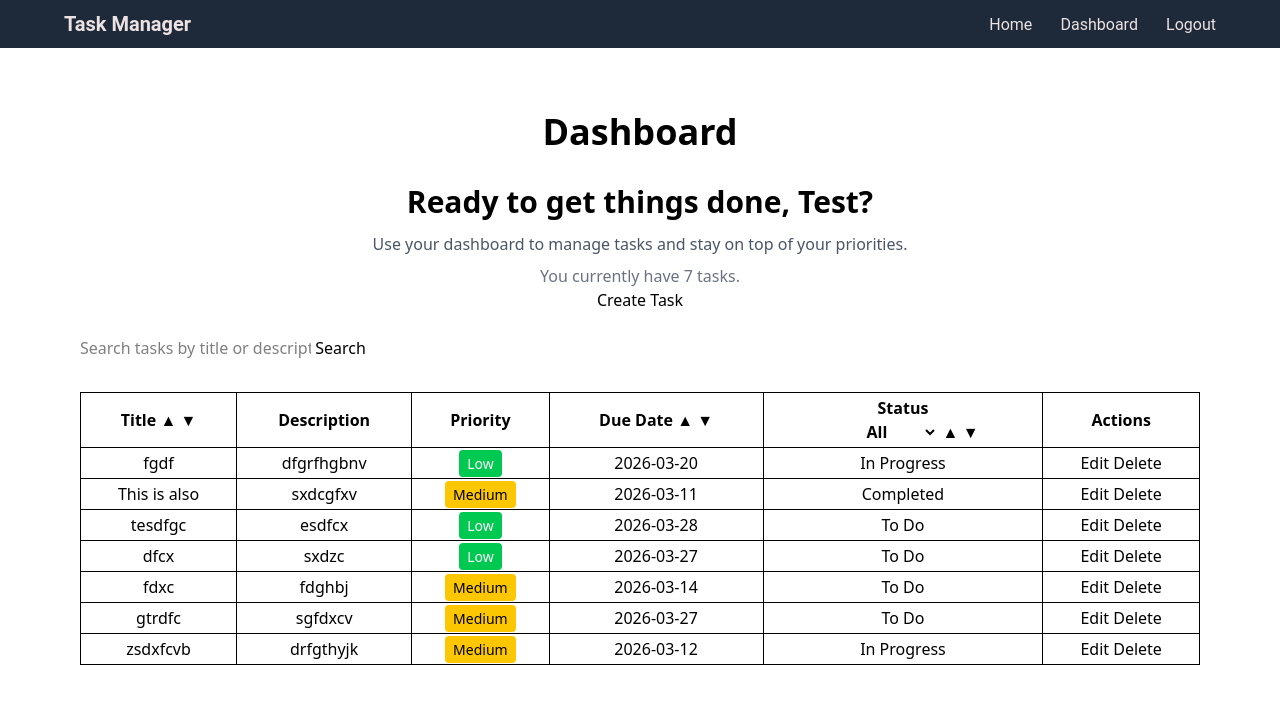
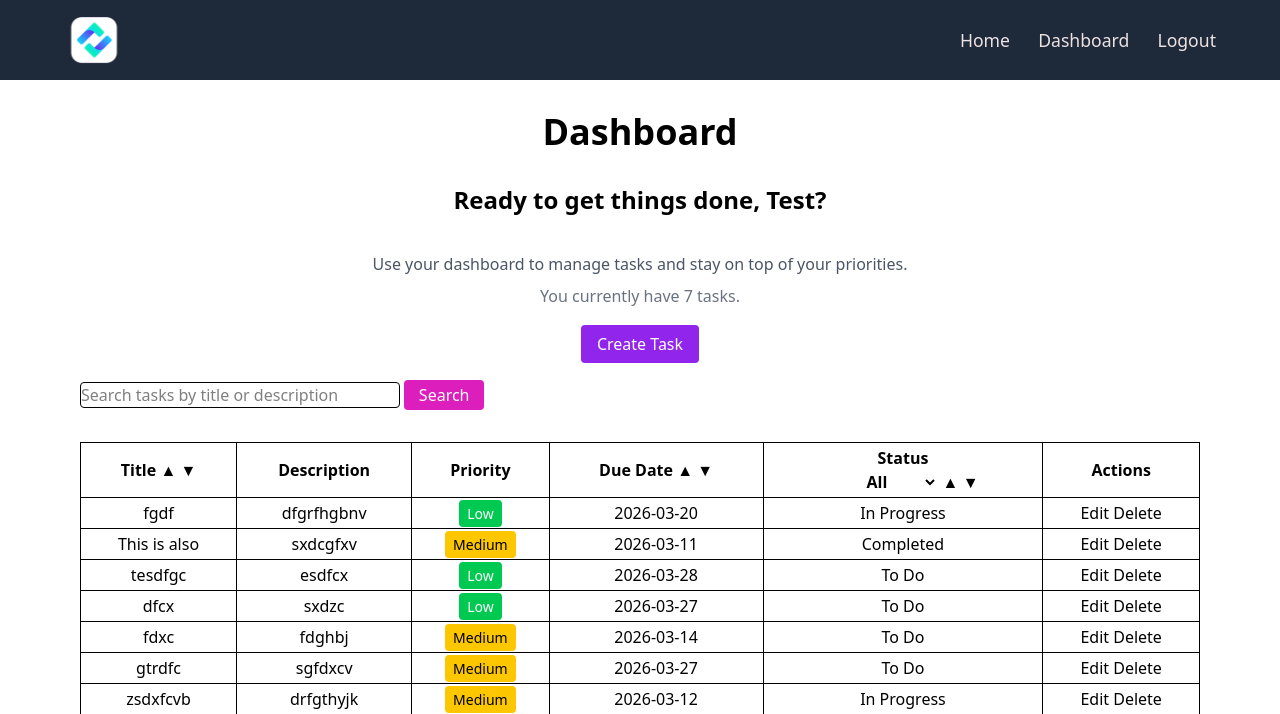
Before and after one commit to Sahar-53/Final-Project, a Flask app: page /tasks in a window 1280 px wide. Shown: the top 714 px of the page. Run offline with Flask 3, Linux system fonts and the light colour scheme; a user stored in the database is signed in.

Commit message:
styling added

```diff
--- a/static/main.css
+++ b/static/main.css
@@ -1,54 +1,7 @@
-/*
-.button{
-background-color: #2563eb;
-color: white;
-padding: 0.5rem 1rem;
-border-radius: 0.25rem;
-text-decoration: none;
-
-}
-
-.button:hover{
-    background-color: #1d4ed8;
-}
-
-.button-container{
-    text-align: center;
-    margin-bottom: 1.5rem;
-}
-*/
-
-th, td {
-    border: 1px solid black;
-    padding: 3px;
-    text-align: center;
-}
-
-nav {
-  position: fixed;
-  top: 0;
-  left: 0;
-  width: 100%;
-  padding: 10px 0px;
-  z-index: 1000;
-}
-nav ul {
-    list-style-type: none;
-    margin: 0;
-    padding: 0;
-    display: flex;
-    justify-content: right;
-    align-items: center;
-}
-nav li {
-    margin: 0 4px;
-    border: 2px solid rgb(236, 226, 226);
-    padding: 5px 40px;
-    background-color: rgb(81, 87, 88);
-}
+/* Nav bar styling */
 nav a {
     color: rgb(236, 226, 226);
-    font-family: roboto;
+    font-size: 1.1rem;
     text-decoration: none;
     position: relative;
 }
@@ -57,8 +10,57 @@ nav a:hover {
     border-bottom: 2px solid #ffffff;
 }
 
+/* Tasks Table styling */
+th, td {
+    border: 1px solid black;
+    padding: 3px;
+    text-align: center;
+}
+
+/* Create button styling */
+#create {
+background-color: #9225eb;
+color: white;
+padding: 0.5rem 1rem;
+border-radius: 0.25rem;
+}
+
+#create:hover {
+  box-shadow:0 8px 10px 0 rgba(121, 62, 115, 0.6)
+}
+
+
+/* Search button styling */
+#search {
+background-color: #db1ebc;
+color: white;
+border-radius: 0.25rem;
+width: 80px;
+height: 30px;
+}
+
+#search:hover {
+  box-shadow:0 8px 10px 0 rgba(190, 96, 175, 0.6)
+}
+
+/* Show All Tasks button styling */
+#clear {
+background-color: #9225eb;
+color: white;
+padding: 0.5rem 1rem;
+border-radius: 0.25rem;
+}
+
+#clear:hover {
+  box-shadow:0 8px 10px 0 rgba(121, 62, 115, 0.6)
+}
+
+
+
+
+
 .flash-message{
-    color: rgb(138, 17, 17);
+    color: rgb(187, 16, 16);
     font-weight: bold;
     margin-bottom: 10px;
 }
--- a/templates/base.html
+++ b/templates/base.html
@@ -12,11 +12,11 @@
 </head>
 
 <body>
-    <nav class="bg-gray-800 text-white p-4">
+    <nav class="fixed top-0 left-0 w-full bg-gray-800 text-white p-4 z-50">
     <div class="flex justify-between items-center max-w-6xl mx-auto">
 
-        <!-- Logo / Home -->
-        <a href="" class="text-xl font-bold">Task Manager</a>
+        <!-- Logo -->
+        <img src="{{ url_for('static', filename='logo.png') }}" alt="Logo" class="h-12 w-15">
 
         <!-- Navigation Links -->
         <div class="space-x-6">
@@ -24,11 +24,11 @@
             <a href="/" class="hover:text-gray-300">Home</a>
 
             {% if current_user.is_authenticated %}
-                <a href="/tasks" class="hover:text-gray-300">Dashboard</a>
-                <a href="/logout" class="hover:text-gray-300">Logout</a>
+                <a href="/tasks">Dashboard</a>
+                <a href="/logout">Logout</a>
             {% else %}
-                <a href="/login" class="hover:text-gray-300">Login</a>
-                <a href="/register" class="hover:text-gray-300">Register</a>
+                <a href="/login">Login</a>
+                <a href="/register">Register</a>
             {% endif %}
 
         </div>
--- a/templates/tasks.html
+++ b/templates/tasks.html
@@ -2,13 +2,16 @@
 {% block title %}<title>Tasks</title>{% endblock %}
 {% block content %}
 
-
+<!---- Heading on the page ---->
 <h1 class="text-4xl font-bold text-center mt-4 mb-8"> Dashboard </h1>
 
-<h2 class="text-3xl font-bold text-center mt-6">
+
+<!---- Text under heading ---->
+<div class="text-center mb-6">
+<h2 class="text-2xl font-bold text-center mt-6">
     Ready to get things done, {{ current_user.username }}?
 </h2>
-
+<br>
 <p class="text-center text-gray-600 mt-3">
     Use your dashboard to manage tasks and stay on top of your priorities.
 </p>
@@ -16,10 +19,14 @@
 <p class="text-center mt-2 text-gray-500">
     You currently have {{ tasks|length }} tasks.
 </p>
+</div>
 
+
+<!---- Create task button ---->
 <div class="text-center mb-6">
-    <a class="button" href="{{ url_for('create_task') }}"> Create Task </a>
+    <a id="create" href="{{ url_for('create_task') }}"> Create Task </a>
 </div>
+
 
 <!--------- Will display the below message if there are tasks ------->
 {% if tasks|length == 0 %}
@@ -30,16 +37,14 @@
 
 {% else %}
 
+
 <!-----Search button-->
 <div class="max-w-6xl mx-auto px-4 mt-6 flex justify-start">
 <form method="GET" action="/tasks">
 
-<input
-type="text"
-name="search"
-placeholder="Search tasks by title or description">
+<input class="w-80 border rounded" type="text" name="search" placeholder="Search tasks by title or description">
 
-<button type="submit">Search</button>
+<button id="search" type="submit">Search</button>
 
 </form>
 </div>
@@ -47,7 +52,7 @@ placeholder="Search tasks by title or description">
 
 <!--------- Button to clear filter ------->
 {% if request.args.get('status') or request.args.get('search') %}
-<a href="/tasks" class="button">Show All Tasks</a>
+<a href="/tasks" id="clear">Show All Tasks</a>
 {% endif %}
 
 <div class="max-w-6xl mx-auto px-4 mt-8">
```
Also changed, not shown: templates/home.html (+6 -2 lines), static/logo.png (added).
